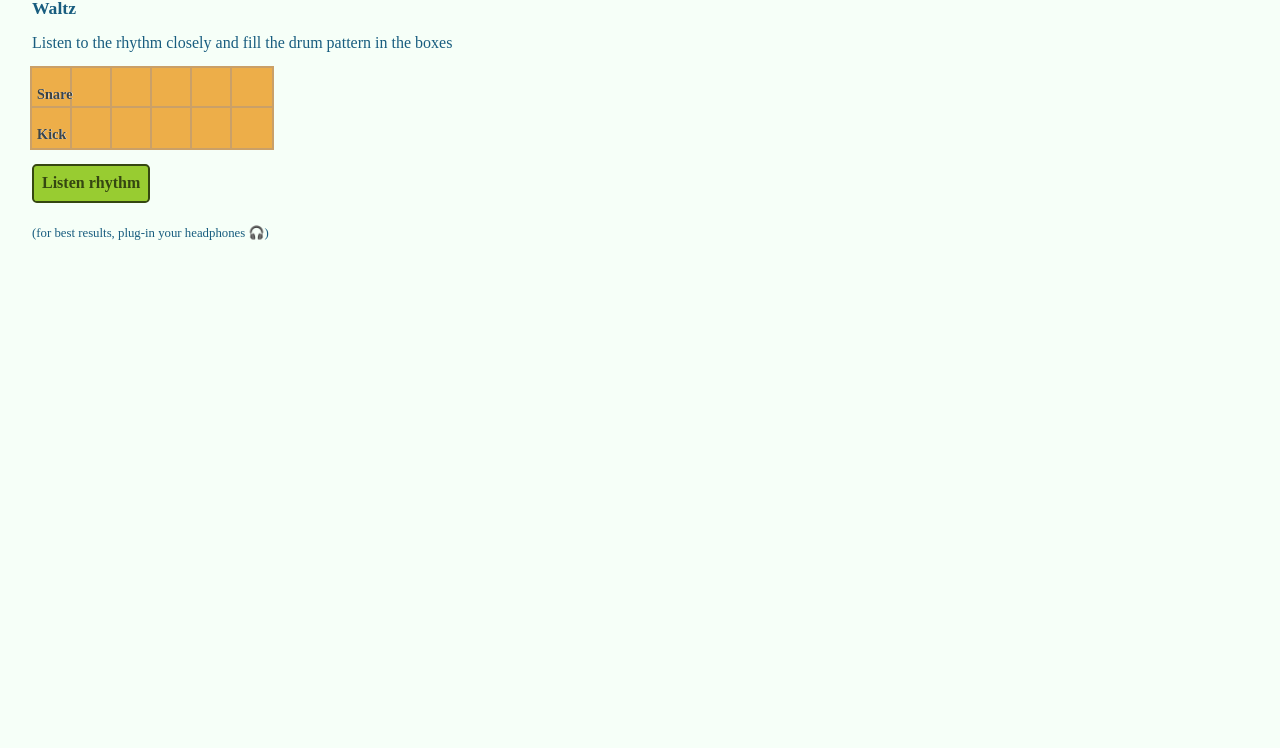
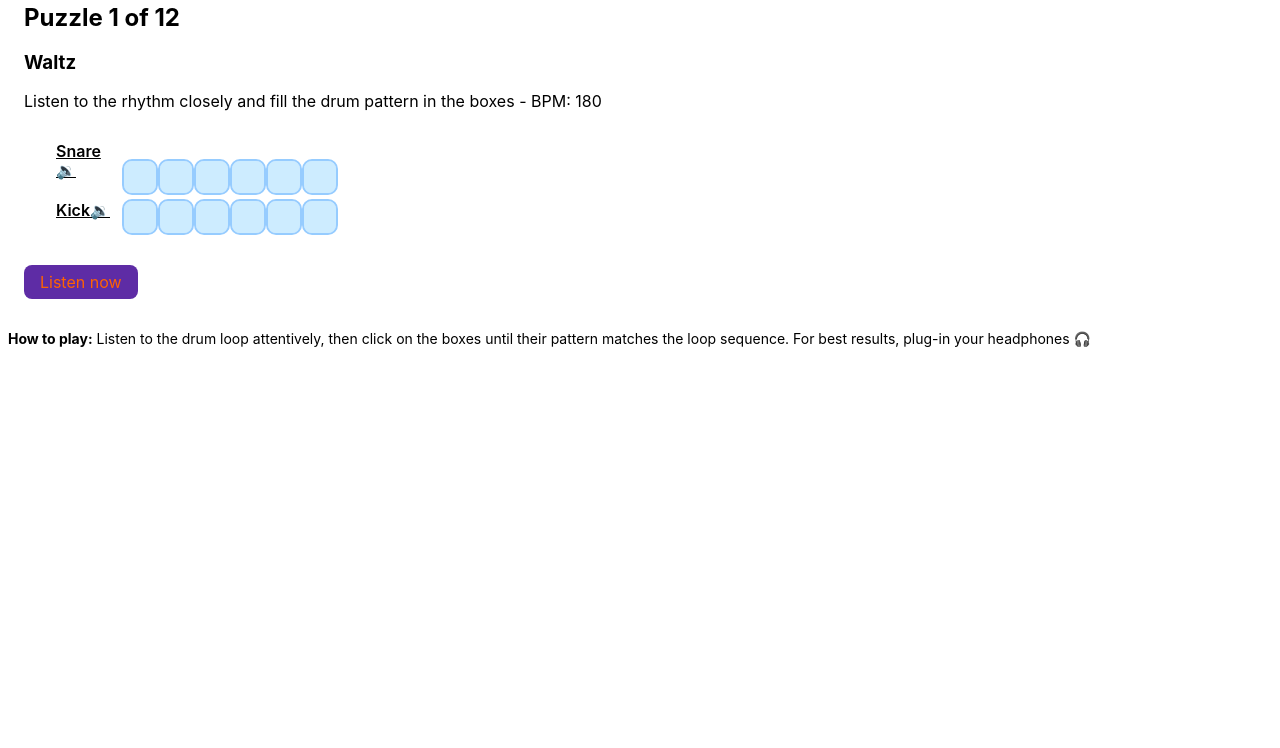
Before and after one commit to eliasdorneles/drum-game, a plain HTML site: page index.html in a window 1280 px wide. Shown: the part 52-800 px from the top of the page. Drawn offline with nearby package versions, Linux system fonts and the light colour scheme; no server answers.

Commit message:
refactor app code, add better abstractions

```diff
--- a/app.js
+++ b/app.js
@@ -1,7 +1,14 @@
 const boolToInt = (bool) => +bool;
 
-const addClass = (element, className) => {
-  element.classList.add(className);
+const addClass = (element, classNames) => {
+  if (typeof classNames === "string") {
+    classNames = classNames.split(" ");
+  }
+  classNames.forEach((className) => element.classList.add(className));
+};
+
+const appendAll = (container, nodes) => {
+  nodes.forEach((node) => container.appendChild(node));
 };
 
 const removeClass = (element, className) => {
@@ -45,40 +52,70 @@ function on(container, selector, event, callback) {
   });
 }
 
-function App() {
-  const createBox = (isActive, index, trackName) => {
+class DrumPatternGrid {
+  constructor(level) {
+    this.level = level;
+    this.tracks = [];
+    this.patternBoxes = [];
+  }
+
+  #createBox(isActive, index, trackName) {
+    // Create a box element representing a step in the pattern
     const box = document.createElement("span");
-    addClass(box, "box");
+    addClass(box, "box dib w2 h2 pointer br3 ml1");
     box.innerHTML = "&nbsp;";
+
+    // Add data attributes to the box, to make it easier to identify the track and step
+    // when the box is clicked
     box.dataset.index = index;
     box.dataset.track = trackName;
+
     if (!isActive) {
-      addClass(box, "niet");
+      addClass(box, "mistake");
     }
     return box;
-  };
+  }
 
-  const buildAndDisplayPatternGrid = (level) => {
-    const container = document.querySelector(".pattern-canvas");
-    container.innerHTML = "";
-    return level.pattern.map((track) => {
-      const row = document.createElement("div");
-      addClass(row, "track");
-      row.innerHTML = '<span class="track-name">' + track.name + "</span>";
+  #createTrackRow(trackSpec) {
+    // Create a row element representing a track in the pattern
+    const trackRow = document.createElement("div");
+    addClass(trackRow, "track mb2");
+    trackRow.dataset.trackName = trackSpec.name;
+    trackRow.innerHTML =
+      '<span class="track-name dib w3 fw6 underline pointer">' +
+      trackSpec.name +
+      "🔉</span>";
 
-      const boxes = track.steps.map((isActive, index) =>
-        createBox(isActive, index, track.name)
-      );
+    const boxes = trackSpec.steps.map((isActive, index) =>
+      this.#createBox(isActive, index, trackSpec.name)
+    );
+    appendAll(trackRow, boxes);
+    return { trackRow, boxes };
+  }
 
-      boxes.forEach((box) => row.appendChild(box));
-      container.appendChild(row);
+  createDrumTracksGrid() {
+    // Build grid pattern and return list of tracks to be appended to the DOM
+    // A level looks like this:
+    // {
+    //   name: "Level 1",
+    //   bpm: 180,
+    //   pattern: [
+    //     { name: "Snare", steps: [0, 1, 0, 1, 0, 1, 0, 1] }
+    //     { name: "Kick", steps: [1, 0, 1, 0, 1, 0, 1, 0] },
+    //   ]
+    // }
+    return this.level.pattern.map((track) => {
+      const { trackRow, boxes } = this.#createTrackRow(track);
 
-      return boxes;
+      this.tracks.push(trackRow);
+      this.patternBoxes.push(boxes);
+
+      return trackRow;
     });
   }
 
-  const updateUIPlayingStep = (step) => {
-    patternBoxes.forEach((boxes) => {
+  updatePlayingCursor(step) {
+    this.patternBoxes.forEach((boxes) => {
       boxes.forEach((box) => removeClass(box, "isActive"));
       if (step >= 0) {
         addClass(boxes[step], "isActive");
@@ -86,30 +123,22 @@ function App() {
     });
   }
 
-  const stoppedPlaying = () => {
-    updateUIPlayingStep(-1);
-    document.querySelector(".play-btn").removeAttribute("disabled");
-  }
-
-  const getEnteredPattern = () => {
+  getUserInputPattern() {
     // Return an object representing the pattern entered by the user
     // e.g. { Kick: [1, 0, 1, 0, 1, 0, 1, 0], Snare: [0, 1, 0, 1, 0, 1, 0, 1] }
-    return patternBoxes.reduce((enteredPattern, boxes) => {
+    return this.patternBoxes.reduce((inputPatt, boxes) => {
       const trackName = boxes[0].dataset.track;
-      const pattern = Array.from(boxes, (b) =>
+      inputPatt[trackName] = Array.from(boxes, (b) =>
         boolToInt(b.classList.contains("tick"))
       );
-      enteredPattern[trackName] = pattern;
-      return enteredPattern;
+      return inputPatt;
     }, {});
   }
+}
 
+function App() {
   const handleBoxClicked = () => {
-    const enteredPattern = getEnteredPattern();
-
-    const board = document.querySelector(".board.playing");
-    if (game.isCorrectPattern(enteredPattern)) {
-      const board = document.querySelector(".board");
+    if (game.isCorrectPattern(patternGrid.getUserInputPattern())) {
       if (game.hasNextLevel()) {
         // TODO: make a better transition between levels
         show(board.querySelector(".next-level-btn"));
@@ -122,60 +151,66 @@ function App() {
       hide(board.querySelector(".next-level-btn"));
       board.querySelector(".level-title").textContent = game.currentLevel.name;
     }
-  }
+  };
 
   const startNextLevel = () => {
     game.nextLevel();
-    updateUIForCurrentLevel();
-  }
+    updateUIForCurrentLevel(game.currentLevel);
+  };
 
-  const updateUIForCurrentLevel = () => {
-    const board = document.querySelector(".board");
+  const updateUIForCurrentLevel = (currentLevel) => {
     addClass(board, "playing");
 
-    board.innerHTML =
-      "<h2 class='level-title'>" + game.currentLevel.name + "</h2>";
-    if (game.currentLevel.description) {
-      board.innerHTML +=
-        "<p class='level-desc'>" + game.currentLevel.description + "</p>";
-    }
+    board.innerHTML = `
+      <h2>Puzzle ${game.idxCurrentLevel + 1} of ${game.levels.length}</h2>
+      <h3 class='level-title'>${currentLevel.name}</h3>
+    `;
+    board.innerHTML += `<p class="level-description">${
+      currentLevel.description
+    }${currentLevel.description ? " - " : ""}BPM: ${currentLevel.bpm}</p>`;
     board.innerHTML += `
-      <div class='pattern-canvas'></div>
-      <button class='btn play-btn'>Listen rhythm</button>
-      <button class='btn primary-btn next-level-btn'>Next Level</button>
+      <div class='pattern-canvas ma4'></div>
+      <button class='play-btn br3 bw0 ph3 pv2 dim orange bg-purple'>Listen now</button>
+      <button class='next-level-btn br3 bw0 ml5 ph3 pv2 dim light-green bg-dark-green'>Next Level</button>
     `;
 
-    patternBoxes = buildAndDisplayPatternGrid(game.currentLevel);
+    patternGrid = new DrumPatternGrid(currentLevel);
+
+    appendAll(
+      board.querySelector(".pattern-canvas"),
+      patternGrid.createDrumTracksGrid()
+    );
 
     hide(board.querySelector(".next-level-btn"));
-  }
+  };
 
-  // Initialize
-  let patternBoxes = null;
+  const playPattern = () => {
+    game.playCurrentLevelLoop({
+      tickCallback: (step) => {
+        patternGrid.updatePlayingCursor(step);
+      },
+      finishCallback: () => {
+        patternGrid.updatePlayingCursor(-1);
+        const playButton = board.querySelector(".play-btn");
+        playButton.removeAttribute("disabled");
+        playButton.blur();
+      },
+    });
+  };
+
+  // Main - App entry point
+  let patternGrid = null;
 
   let game = new Game();
 
+  game.load(() => updateUIForCurrentLevel(game.currentLevel));
+
   const board = document.querySelector(".board");
-
-  game.load(function () {
-    updateUIForCurrentLevel();
-  });
 
   // Register event listeners
   on(board, ".box", "click", function () {
-    const trackName = this.dataset.track;
     toggleClass(this, "tick");
-    game.playTrackSampleOnce(trackName);
     handleBoxClicked();
-  });
-
-  on(board, ".start-btn", "click", function () {
-    if (!game.isReady()) {
-      console.log("Not ready yet!");
-      return;
-    }
-    startNextLevel();
-    this.remove();
   });
 
   on(board, ".play-btn", "click", function () {
@@ -184,7 +219,7 @@ function App() {
       return;
     }
     this.setAttribute("disabled", "disabled");
-    game.playCurrentLevelLoop(updateUIPlayingStep, stoppedPlaying);
+    playPattern();
   });
 
   on(board, ".next-level-btn", "click", function () {
@@ -192,6 +227,11 @@ function App() {
       startNextLevel();
     }
   });
+
+  on(board, ".track-name", "click", function () {
+    const trackName = this.parentElement.dataset.trackName;
+    game.playTrackSampleOnce(trackName);
+  });
 }
 
 App();
--- a/game.js
+++ b/game.js
@@ -88,7 +88,7 @@ class Game {
     return matches.reduce((o, v) => o && v, true);
   }
 
-  playCurrentLevelLoop(tickCallback, finishCallback) {
+  playCurrentLevelLoop({ tickCallback, finishCallback }) {
     /*
      * Play drump loop for the current level, calling tickCallback for every
      * pattern step along the way, and finishCallback when it's done playing.
--- a/index.html
+++ b/index.html
@@ -3,31 +3,46 @@
   <head>
     <meta charset="UTF-8" />
     <title>Drum Game 🥁</title>
-    <link rel="stylesheet" href="vendor/normalize-3.0.2.css" />
-    <link rel="stylesheet" href="style.css" />
-    <meta name="viewport" content="width=device-width" />
+    <link rel="stylesheet" href="vendor/tachyons.min.css" />
+    <meta name="viewport" content="width=device-width, initial-scale=1" />
+    <style>
+      .box {
+        background-color: #cdecff;
+        outline: 2px solid #96ccff;
+      }
+
+      .box.tick {
+        background-color: #19a974;
+      }
+
+      .box.isActive {
+        background-color: #ff80cc;
+      }
+
+      .box.mistake.tick {
+        background-color: #ff4136;
+      }
+    </style>
   </head>
 
   <body>
-    <section class="game">
-      <h1><a href=".">Drum Game 🥁</a></h1>
-      <div class="board">
-        We'll play a drum pattern like this:
-        <button class="btn play-btn">Play</button>
-
-        <p>And you have to draw it like this:</p>
+    <section class="game sans-serif ml2">
+      <h1 class="f4">Drum Game 🥁</h1>
+      <div class="board ma3">
         <div class="pattern-canvas">Loading...</div>
-
-        <div>
-          <button class="btn primary-btn start-btn">Start game</button>
-        </div>
       </div>
       <div class="finished" style="display: none">
         <h2 class="woo-hoo">Woo-hoo, you finished the game, congrats!</h2>
         <a href="." class="btn primary-btn start-btn">Play again</a>
       </div>
-      <small>(for best results, plug-in your headphones 🎧)</small>
+
+      <p class="f6 mt4 w6">
+        <strong>How to play:</strong> Listen to the drum loop attentively, then
+        click on the boxes until their pattern matches the loop sequence. For
+        best results, plug-in your headphones 🎧
+      </p>
     </section>
+
     <script src="audio.js"></script>
     <script src="game.js"></script>
     <script src="app.js"></script>
--- a/style.css
+++ /dev/null
@@ -1,114 +0,0 @@
-/* vim: set sw=4:ts=4: */
-body {
-    color: #185d7f;
-    background-color: #f6fff8;
-}
-
-h1 {
-    font-size: 1.2em;
-}
-
-h1 a:visited {
-    color: #185d7f;
-}
-
-h2 {
-    font-size: 1.1em;
-}
-
-.game {
-    max-width: 95%;
-    margin: 0 auto;
-}
-
-.btn {
-    margin-top: 1em;
-    border-radius: 0.3em;
-    padding: 0.5em;
-    display: inline-block;
-    background-color: #98cc31;
-    border: 2px solid #354711;
-    color: #354711;
-    font-weight: bold;
-    text-decoration: none;
-}
-
-.btn:disabled {
-    background-color: #ccc;
-    border: 2px solid #666;
-    color: #888;
-}
-
-.btn.primary-btn {
-    background-color: #cc3137;
-    color: #eee;
-}
-
-.start-btn {
-    font-size: 1.5em;
-    margin-left: 1.5em;
-    margin-top: 1em;
-}
-
-.next-level-btn {
-    margin-left: 1.5em;
-}
-
-.track {
-    margin: 0;
-    padding: 0;
-    position: relative;
-}
-
-.track-name {
-    color: hsla(202, 55%, 8%, 0.8);
-    position: absolute;
-    bottom: 0.4em;
-    left: 0.35em;
-    font-weight: bold;
-    font-size: 0.9em;
-    text-shadow: 0.03em 0.03em 0.03em white;
-    pointer-events: none;
-}
-
-.box {
-    background-color: #edae49;
-    width: 2.5em;
-    height: 2.5em;
-    outline: 2px solid #caa068;
-    display: inline-block;
-}
-
-.box.tick {
-    background-color: #00798c;
-}
-
-.playing .track {
-    cursor: pointer;
-}
-
-.playing button {
-    margin-bottom: 20px;
-}
-
-.box.isActive {
-    background-color: rgba(204, 49, 152, 0.5);
-}
-
-.box.niet.tick {
-    background-color: #d1495b;
-}
-
-.woo-hoo {
-    font-size: 2em;
-    color: #98cc31;
-    text-shadow: 0 0 5px currentColor,
-                 0 0 10px currentColor,
-                 0 0 15px currentColor,
-                 0 0 20px #354711,
-                 0 0 30px #354711,
-                 0 0 40px #354711,
-                 0 0 50px #354711,
-                 0 0 75px #354711;
-    letter-spacing: 5px;
-}
```
